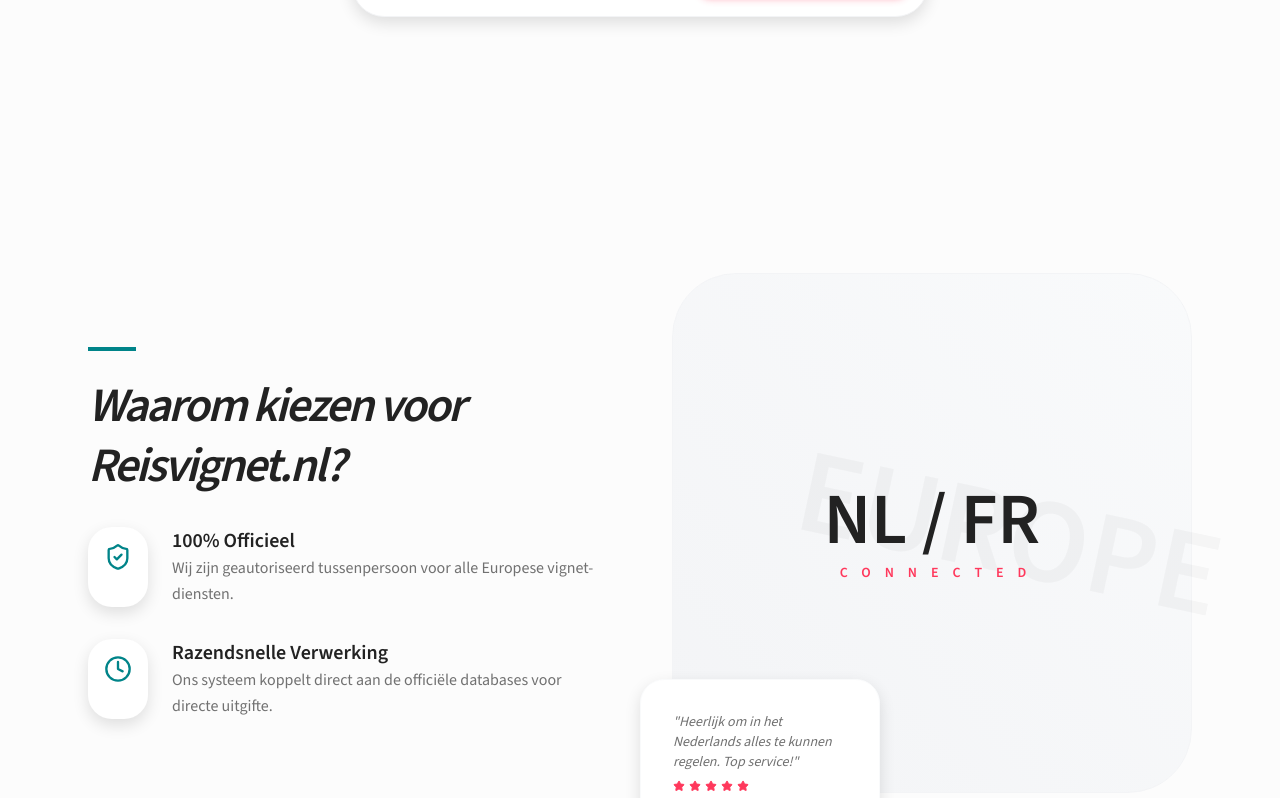
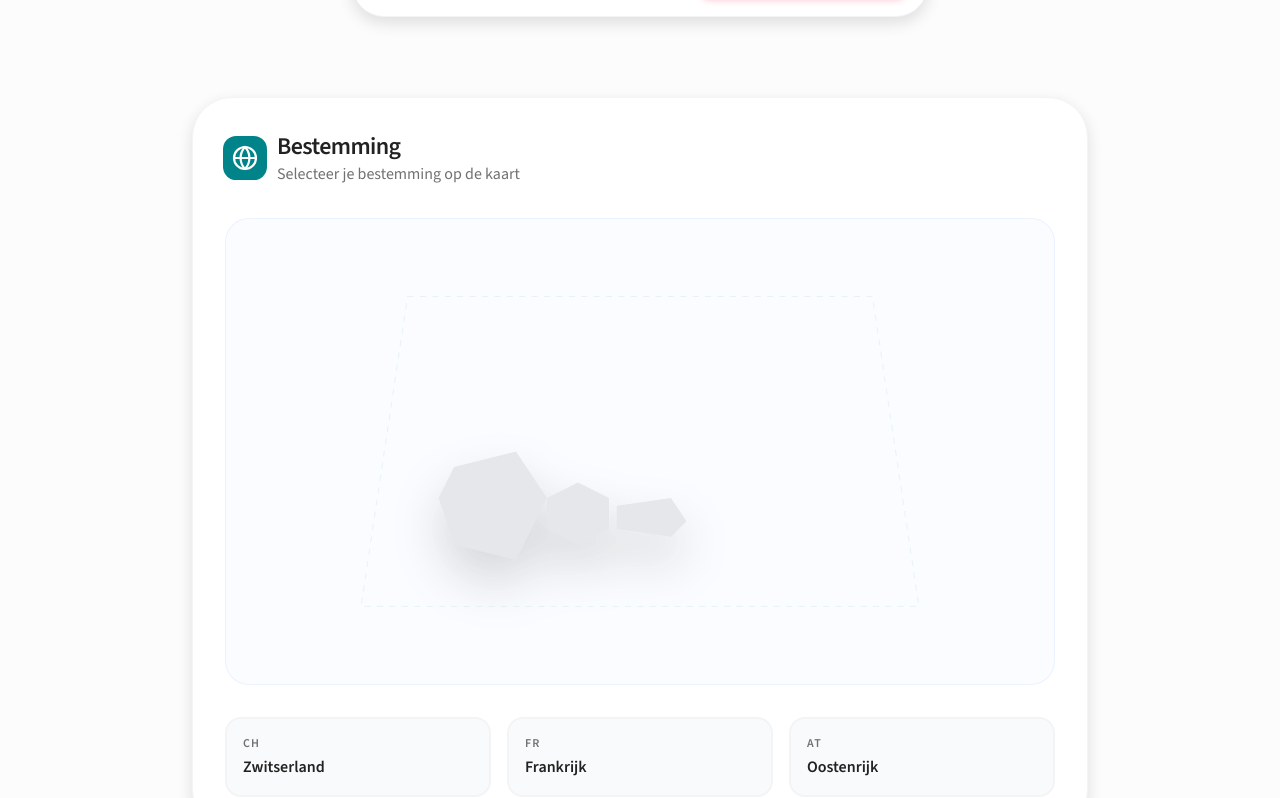
Before and after one commit to rossieauhermesagent/reisvignet-mvp, a Next.js app: page / in a window 1280 px wide. Shown: the part 702-1500 px from the top of the page. Built offline with nearby package versions, Linux system fonts and the light colour scheme.

Commit message:
Fix RDW dataset ID and add interactive EuropeMapSelector component

```diff
--- a/src/app/page.tsx
+++ b/src/app/page.tsx
@@ -1,9 +1,13 @@
 "use client";
 
 import KentekenCheck from "@/components/KentekenCheck";
+import EuropeMapSelector from "@/components/EuropeMapSelector";
 import { ShieldCheck, Truck, Clock, ArrowRight, Star, MapPin } from "lucide-react";
+import { useState } from "react";
 
 export default function Home() {
+  const [selectedCountry, setSelectedCountry] = useState<string | null>(null);
+
   return (
     <main className="min-h-screen bg-[#FCFCFC] selection:bg-[#ff385c]/10">
       {/* Dynamic Top Bar */}
@@ -60,7 +64,11 @@
           <p className="text-xl md:text-2xl mb-16 text-[#717171] max-w-2xl mx-auto font-medium leading-normal tracking-tight">
             Geen vreemde talen, geen gedoe. Direct je vignetten en milieustickers op basis van je kenteken.
           </p>
-          <KentekenCheck />
+
+          <div className="grid lg:grid-cols-[1.2fr,0.8fr] gap-12 items-start text-left">
+            <KentekenCheck />
+            <EuropeMapSelector onSelect={setSelectedCountry} />
+          </div>
         </div>
       </div>
 
--- /dev/null
+++ b/src/components/EuropeMapSelector.tsx
@@ -0,0 +1,112 @@
+"use client";
+
+import { useState } from "react";
+import { Globe, Check } from "lucide-react";
+
+const countries = [
+  { id: 'CH', name: 'Zwitserland', path: 'M140 180 L160 170 L180 180 L180 200 L160 210 L140 200 Z', color: 'bg-red-500' },
+  { id: 'FR', name: 'Frankrijk', path: 'M80 160 L120 150 L140 180 L120 220 L80 210 L70 180 Z', color: 'bg-blue-500' },
+  { id: 'AT', name: 'Oostenrijk', path: 'M185 185 L220 180 L230 195 L220 205 L185 200 Z', color: 'bg-red-600' },
+];
+
+export default function EuropeMapSelector({ onSelect }: { onSelect: (id: string) => void }) {
+  const [selected, setSelected] = useState<string | null>(null);
+
+  const handleSelect = (id: string) => {
+    setSelected(id);
+    onSelect(id);
+  };
+
+  return (
+    <div className="w-full bg-white p-8 rounded-[40px] airbnb-shadow border border-gray-100 mb-12">
+      <div className="flex items-center gap-3 mb-8">
+        <div className="bg-[#008489] text-white p-2 rounded-xl scale-110">
+          <Globe size={24} />
+        </div>
+        <div>
+          <h2 className="text-2xl font-black text-[#222222] tracking-tight">Bestemming</h2>
+          <p className="text-[#717171] font-medium">Selecteer je bestemming op de kaart</p>
+        </div>
+      </div>
+
+      <div className="relative aspect-[16/9] w-full bg-blue-50/30 rounded-3xl overflow-hidden border border-blue-100/50">
+        <svg viewBox="0 0 400 300" className="w-full h-full drop-shadow-2xl">
+          {/* Abstract Europe Background */}
+          <path
+            d="M50 50 L350 50 L380 250 L20 250 Z"
+            fill="none"
+            stroke="#008489"
+            strokeWidth="0.5"
+            strokeDasharray="4 4"
+            className="opacity-10"
+          />
+
+          {countries.map((country) => (
+            <g
+              key={country.id}
+              onClick={() => handleSelect(country.id)}
+              className="cursor-pointer group"
+            >
+              <path
+                d={country.path}
+                className={`transition-all duration-500 ease-out fill-current ${
+                  selected === country.id
+                    ? 'text-[#ff385c] filter drop-shadow-[0_0_15px_rgba(255,56,92,0.5)] scale-105 transform translate-x-[-2%] translate-y-[-2%]'
+                    : 'text-gray-200 hover:text-[#008489]/30'
+                }`}
+              />
+              <text
+                x={country.id === 'FR' ? 95 : country.id === 'CH' ? 150 : 195}
+                y={country.id === 'FR' ? 190 : country.id === 'CH' ? 195 : 195}
+                className={`text-[8px] font-bold pointer-events-none transition-opacity duration-300 ${
+                  selected === country.id ? 'fill-white' : 'fill-[#717171] opacity-0 group-hover:opacity-100'
+                }`}
+              >
+                {country.name}
+              </text>
+            </g>
+          ))}
+        </svg>
+
+        {/* Selected Country Badge */}
+        {selected && (
+          <div className="absolute bottom-6 left-6 right-6 bg-white/90 backdrop-blur-md p-4 rounded-2xl border border-[#ff385c]/20 flex items-center justify-between animate-in slide-in-from-bottom-2 duration-300">
+            <div className="flex items-center gap-3">
+              <div className="bg-[#ff385c] text-white p-1.5 rounded-full"><Check size={16} strokeWidth={3} /></div>
+              <span className="font-bold text-[#222222] text-lg">
+                Geselecteerd: {countries.find(c => c.id === selected)?.name}
+              </span>
+            </div>
+            <button
+              className="text-[#ff385c] font-bold text-sm hover:underline"
+              onClick={(e) => { e.stopPropagation(); setSelected(null); }}
+            >
+              Wijzigen
+            </button>
+          </div>
+        )}
+      </div>
+
+      <div className="grid grid-cols-3 gap-4 mt-8">
+        {countries.map((country) => (
+          <button
+            key={country.id}
+            onClick={() => handleSelect(country.id)}
+            className={`p-4 rounded-2xl border-2 transition-all text-left group ${
+              selected === country.id
+                ? 'border-[#ff385c] bg-[#ff385c]/5'
+                : 'border-gray-100 bg-gray-50 hover:border-[#008489]/20 hover:bg-white'
+            }`}
+          >
+            <p className={`text-xs font-bold uppercase tracking-widest mb-1 ${
+              selected === country.id ? 'text-[#ff385c]' : 'text-[#717171]'
+            }`}>
+              {country.id}
+            </p>
+            <p className="font-bold text-[#222222]">{country.name}</p>
+          </button>
+        ))}
+      </div>
+    </div>
+  );
+}
--- a/src/lib/rdw.ts
+++ b/src/lib/rdw.ts
@@ -2,7 +2,8 @@
   const cleanPlate = licensePlate.replace(/[^a-zA-Z0-9]/g, '').toUpperCase();
 
   try {
-    const response = await fetch(`https://opendata.rdw.nl/resource/m9gs-ivj3.json?kenteken=${cleanPlate}`);
+    // Gebruik de 'Personenauto' dataset (8ys7-iw2y) voor basisgegevens
+    const response = await fetch(`https://opendata.rdw.nl/resource/8ys7-iw2y.json?kenteken=${cleanPlate}`);
     const data = await response.json();
 
     if (!data || data.length === 0) {
```
